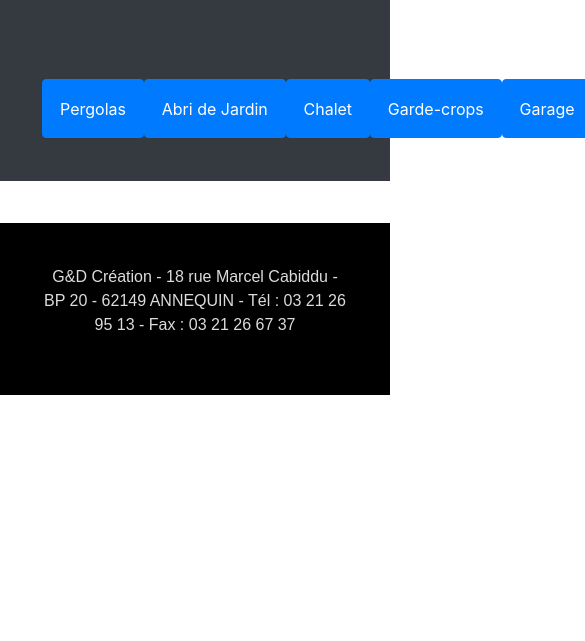
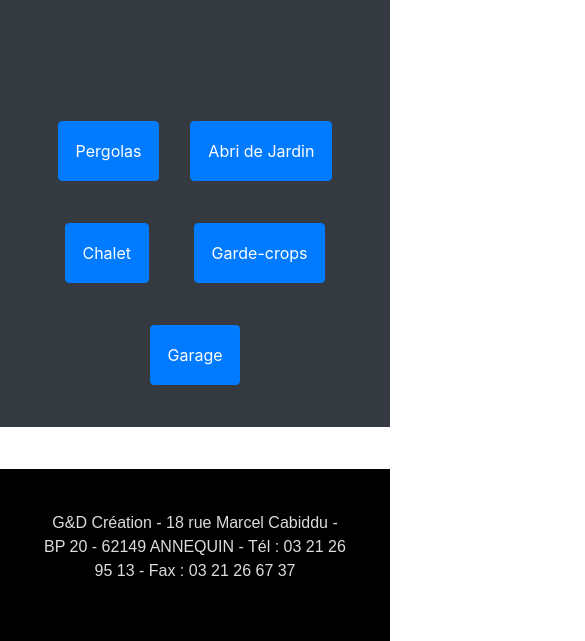
Before and after one commit to Nahjoo/Mon-projet, a plain HTML site: page chalet.html in a window 390 px wide. Shown: the part 2456-3097 px from the top of the page, 585 px wide, since content can reach past the window. Before the commit the page ends 2851 px from the top, so only its background shows below. Drawn offline with nearby package versions, Linux system fonts and the light colour scheme; a web font is replaced by a local one.

Commit message:
bug corrigé responsive bouton

```diff
--- a/css/style.css
+++ b/css/style.css
@@ -245,11 +245,13 @@ img {
     margin-top: 10vh;
     display: flex;
     justify-content: space-around;
+    flex-flow: row wrap;
 }
 
 .suivant a{
     padding: 2vh;
     text-decoration: none;
+    margin-top: 5vh;
 }
 
 .suivant a:hover{
```
Also changed, not shown: pergolas.html (+0 -22 lines).
